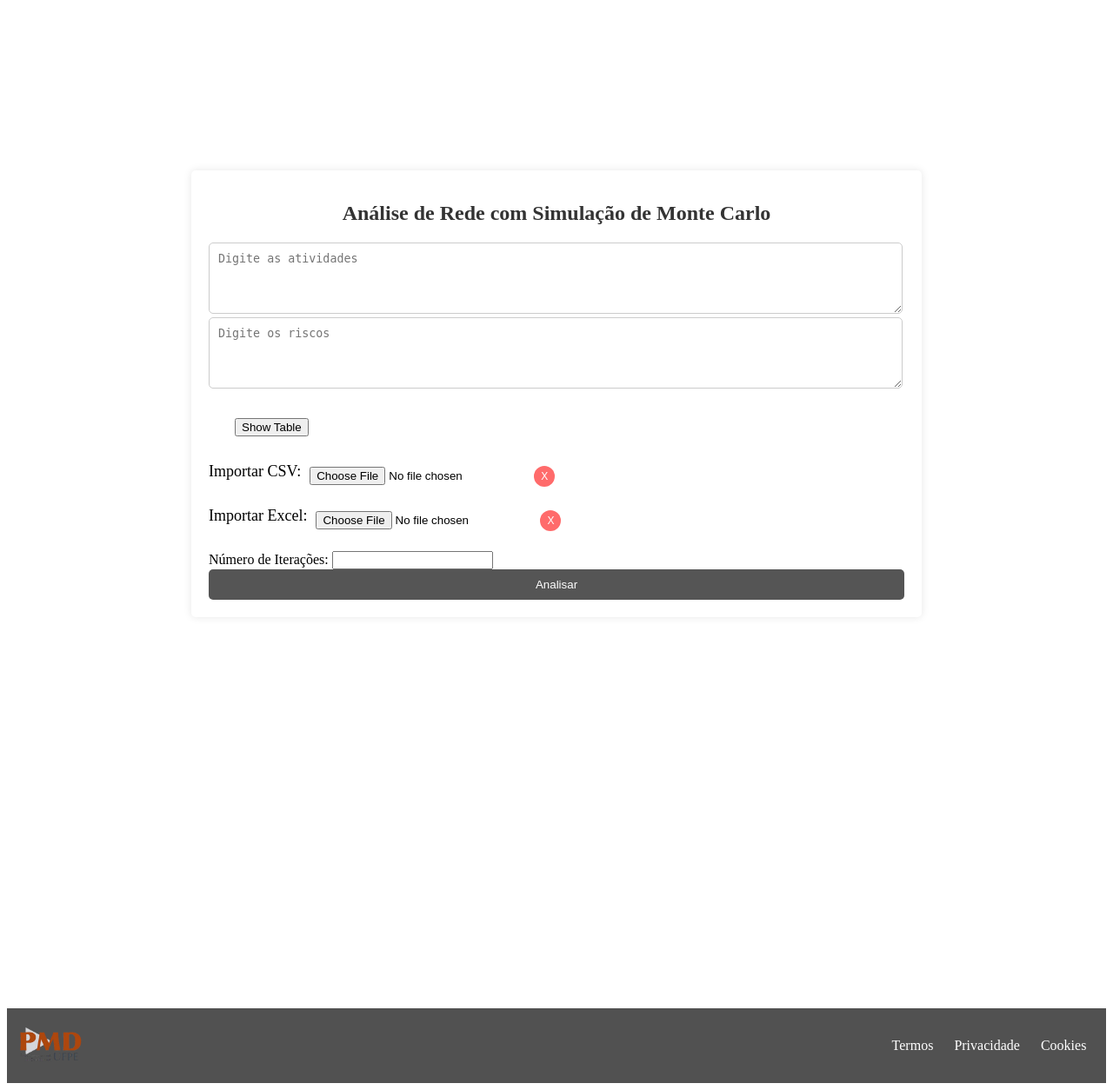
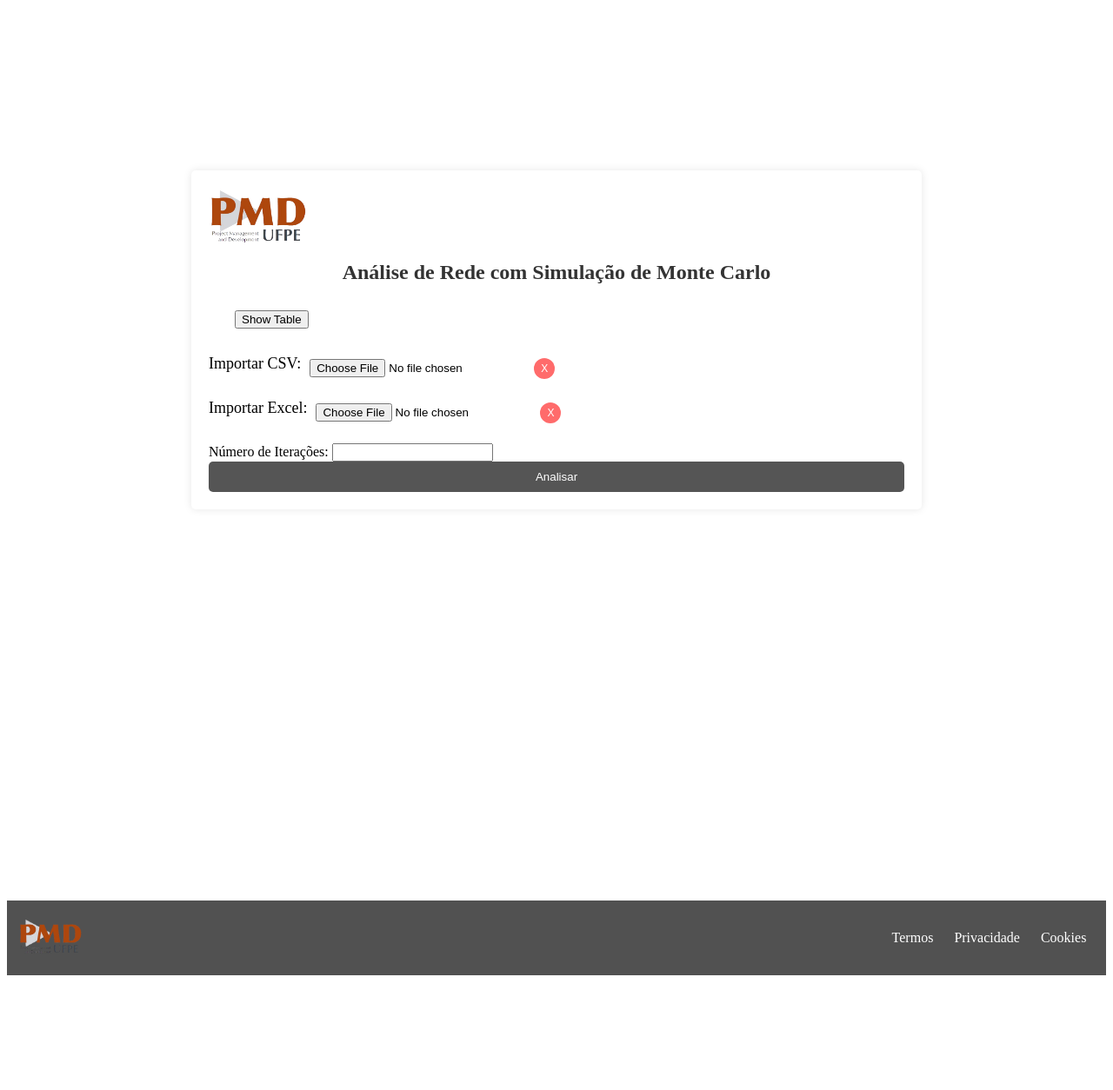
Before and after one commit to gaba23/ARNA_UFPE, a FastAPI app: page /monteCarlo in a window 1280 px wide. Shown: the part 74-1328 px from the top of the page at 87% size. After the commit the page ends 1196 px from the top, so only its background shows below. Run offline with FastAPI, Linux system fonts and the light colour scheme.

Commit message:
Remove input box and add PMD logo.

```diff
--- a/api/templates/home.html
+++ b/api/templates/home.html
@@ -56,10 +56,6 @@
         </div>
         <h1>Análise de Rede: CPM</h1>
         <form action="/analyze" method="POST" enctype="multipart/form-data">
-            <div class="input-box">
-                <textarea name="atividades" id="atividades" rows="4" cols="50" placeholder="Digite as atividades" onchange="toggleInput(this)"></textarea>
-            </div>
-
             <div id="table-container" class="input-table">
                 <button id="enable-table-button">Show Table</button>
                 <!--Tabela inserida dinamicamente aqui-->
--- a/api/templates/monteCarlo.html
+++ b/api/templates/monteCarlo.html
@@ -47,13 +47,11 @@
     </header>
 
     <div class="container">
+        <div class="pmd">
+            <img src="{{ url_for('static', path='logoPMD.png') }}" alt="Random Logo">
+        </div>
         <h1>Análise de Rede com Simulação de Monte Carlo</h1>
         <form action="/analyzeMonteCarlo" method="POST" enctype="multipart/form-data">
-            <div class="input-box">
-                <textarea name="atividades" id="atividades" rows="4" cols="50" placeholder="Digite as atividades"></textarea>
-                <textarea name="riscos" id="riscos" rows="4" cols="50" placeholder="Digite os riscos"></textarea>
-            </div>
-
             <div id="table-container" class="input-table">
                 <button id="enable-table-button">Show Table</button>
                 <!--Tabela inserida dinamicamente aqui-->
```
Also changed, not shown: api/templates/homePERT.html (+3 -4 lines).
